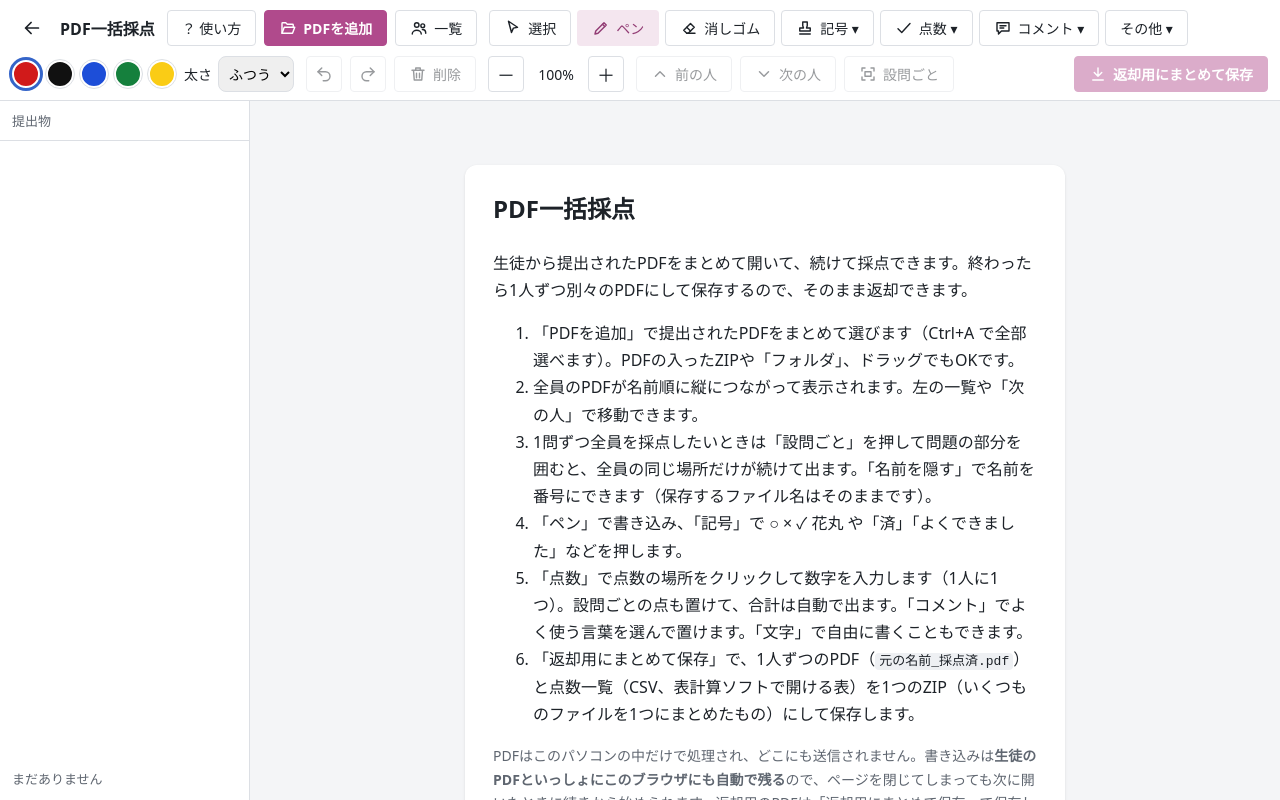
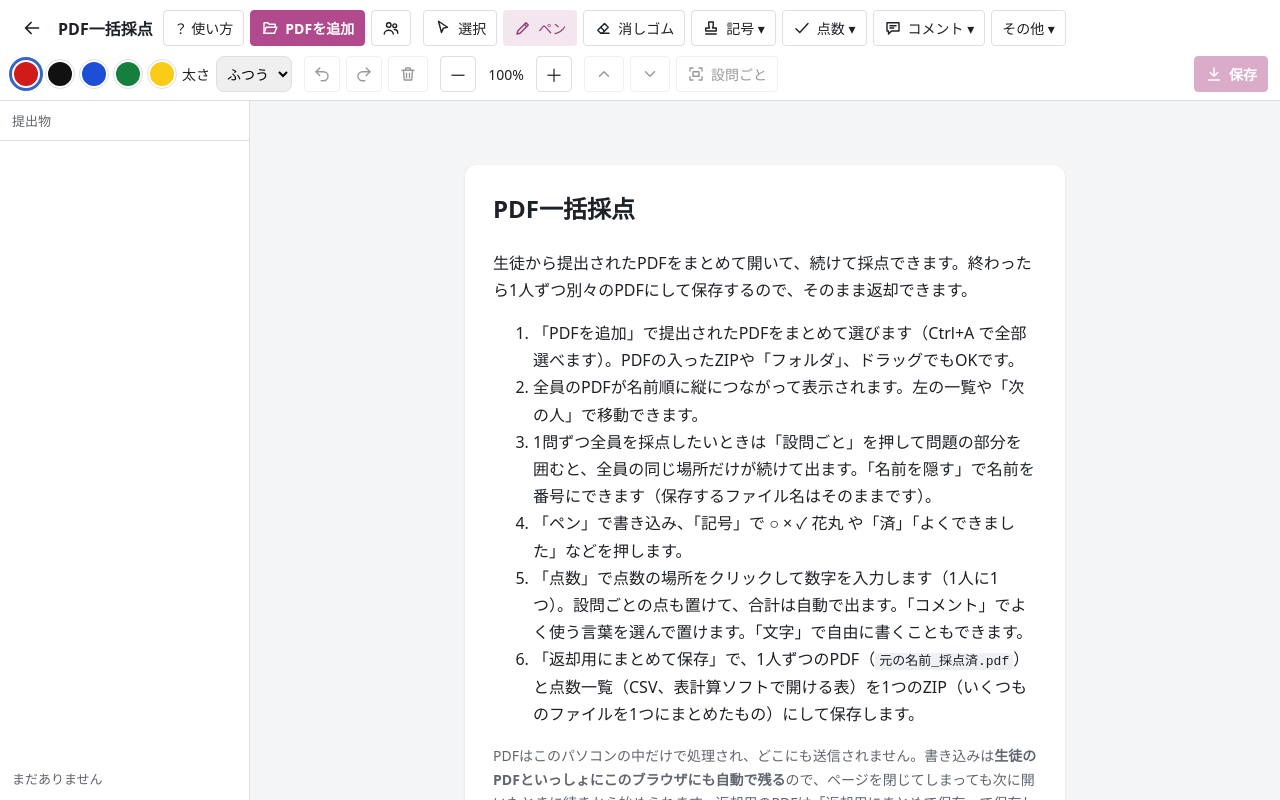
Before and after one commit to Okarin-netizen/IT-Tool-chromebook, a plain HTML site: page pdf-grade/index.html in a window 1280 px wide. Drawn offline with Linux system fonts and the light colour scheme.

Commit message:
PDF一括採点: iPad の横向き（1024〜1300px）でもツールバーを2段に収める
あまり使わないボタン（一覧・削除・前の人・次の人）は絵だけにし、保存は「保存」と短くする。
名前は title と aria-label に残す。更新履歴に3つの端末の見直しを1行足す。

Co-Authored-By: Claude Opus 5.5 <noreply@anthropic.com>
Claude-Session: https://claude.ai/code/session_01NRT8oferPSaKyerXMetUZR

```diff
--- a/pdf-grade/index.html
+++ b/pdf-grade/index.html
@@ -41,7 +41,7 @@
       <span class="app-title">PDF一括採点</span>
       <label class="btn primary" for="file-input" title="PDF（いくつでも）か、PDFの入ったZIPを選ぶ"><svg class="i" aria-hidden="true"><use href="#i-open"/></svg>PDFを追加</label>
       <input id="file-input" type="file" accept="application/pdf,.pdf,application/zip,.zip" multiple hidden>
-      <button id="files-btn" class="btn" title="提出者の一覧を表示/かくす" aria-pressed="true"><svg class="i" aria-hidden="true"><use href="#i-people"/></svg>一覧</button>
+      <button id="files-btn" class="btn" title="提出者の一覧を表示/かくす" aria-label="提出者の一覧" aria-pressed="true"><svg class="i" aria-hidden="true"><use href="#i-people"/></svg><span class="label">一覧</span></button>
     </div>
 
     <div class="group tools" role="radiogroup" aria-label="道具">
@@ -123,7 +123,7 @@
     <div class="group">
       <button id="undo-btn" class="btn icon" disabled title="元に戻す (Ctrl+Z)"><svg class="i" aria-hidden="true"><use href="#i-undo"/></svg></button>
       <button id="redo-btn" class="btn icon" disabled title="やり直す (Ctrl+Y)"><svg class="i" aria-hidden="true"><use href="#i-redo"/></svg></button>
-      <button id="delete-btn" class="btn" disabled title="選んでいるものを消す (Delete)"><svg class="i" aria-hidden="true"><use href="#i-trash"/></svg>削除</button>
+      <button id="delete-btn" class="btn" disabled aria-label="削除" title="選んでいるものを消す (Delete)"><svg class="i" aria-hidden="true"><use href="#i-trash"/></svg><span class="label">削除</span></button>
     </div>
 
     <div class="group" role="group" aria-label="表示倍率">
@@ -133,13 +133,13 @@
     </div>
 
     <div class="group" role="group" aria-label="提出者の移動">
-      <button id="prev-btn" class="btn" disabled title="前の人へ (Shift+N)"><svg class="i" aria-hidden="true"><use href="#i-up"/></svg>前の人</button>
-      <button id="next-btn" class="btn" disabled title="次の人へ (N)"><svg class="i" aria-hidden="true"><use href="#i-down"/></svg>次の人</button>
+      <button id="prev-btn" class="btn" disabled aria-label="前の人" title="前の人へ (Shift+N)"><svg class="i" aria-hidden="true"><use href="#i-up"/></svg><span class="label">前の人</span></button>
+      <button id="next-btn" class="btn" disabled aria-label="次の人" title="次の人へ (N)"><svg class="i" aria-hidden="true"><use href="#i-down"/></svg><span class="label">次の人</span></button>
       <button id="focus-btn" class="btn" disabled aria-pressed="false" title="問題の部分を囲むと、全員の同じ場所を続けて表示して1問ずつ採点できます"><svg class="i" aria-hidden="true"><use href="#i-focus"/></svg><span id="focus-label">設問ごと</span></button>
     </div>
 
     <div class="group end">
-      <button id="save-btn" class="btn primary" disabled title="1人ずつのPDFをZIPにまとめて保存 (Ctrl+S)"><svg class="i" aria-hidden="true"><use href="#i-save"/></svg>返却用にまとめて保存</button>
+      <button id="save-btn" class="btn primary" disabled title="1人ずつのPDFをZIPにまとめて保存 (Ctrl+S)"><svg class="i" aria-hidden="true"><use href="#i-save"/></svg><span class="long">返却用にまとめて</span>保存</button>
     </div>
   </header>
 
--- a/pdf-grade/style.css
+++ b/pdf-grade/style.css
@@ -322,6 +322,15 @@ body[data-tool="area"] .page canvas.ink { cursor: crosshair; }
 }
 .selbox.no-resize .resize { display: none; }
 
+/* ---------- narrower screens (iPad held sideways, 1024–1300px) ----------
+   Keep the toolbar to two rows like on the 11.6" Chromebook: the less-used buttons show only
+   their icon (the name stays in the tooltip and for screen readers). */
+@media (max-width: 1300px) {
+  .toolbar .btn .label, .toolbar .btn .long { display: none; }
+  .toolbar .btn { padding: 0 10px; }
+  .toolbar .group { gap: 6px; }
+}
+
 /* ---------- messages ---------- */
 
 @media (max-width: 760px) {
--- a/shared/js/changelog.js
+++ b/shared/js/changelog.js
@@ -5,6 +5,7 @@ export const CHANGELOG = [
   {
     date: "2026-11-27",
     items: [
+      "Chromebook・Windows・iPad のどれでも同じように使えるように、全ツールを見直しました：Windows（125%表示）で「PDF結合・分割・回転」の保存ボタンがメニューに隠れる、iPad で「画像→PDF」の並べかえや「かおトリ」の顔の移動ができない、iPad で画面の下が隠れる、などを直しました。「PDF一括採点」は iPad の横向きでも上のボタンが2段に収まります（あまり使わないボタンは絵だけになります）",
       "「授業・勉強」に新しいツール「単位の換算」を追加：長さ・重さ・面積・体積・時間・速さ・温度・データ量の単位を、数を入れるだけで変えられる。答えと式（例 1 km = 1,000 m）が出て、右にはほかの単位での値も一覧で出る。インチ・ポンド・坪なども入っている。データ量は 1KB を 1024 バイトか 1000 バイトか選べる。最後に選んだ種類と単位は次に開いたときも残る。オフラインでも動く",
       "iPad の Apple Pencil や Chromebook のタッチペンに対応しました（「PDFに手書き・署名」「PDF一括採点」「画像に書き込み」「人の背景を消す」）：ペンで一度書くと「ペンだけ」がオンになり、ペンで書いて、指でさわるとスクロールになります。手を画面に置いたまま書いても、よけいな線が出ません。指で書きたいときは上の「ペンだけ」を押してオフにできます（タッチ画面のときだけボタンが出ます）。ペンを使わない人の動きは今までと同じです。「かおトリ」「かおかくし」も、長押しで文字の選択や虫めがねが出ないように。「ペンだけ」がオンのときは、2本指で広げる・つまむと拡大・縮小できます（PDFの2つのツールと画像に書き込み）",
       "「授業・勉強」に新しいツール「くじ引き」を追加：係決めや順番決めを、ルーレット（円が回って止まる）・あみだくじ（名前を押すと線をたどる。横線を自分で足すこともできる）・めくるくじ（番号のカードをめくる）・順番決め（全部をランダムに並べる）の4つから選んでできる。中身は名前・係・番号など何でもよく、「当たり」「はずれ」や番号はかんたんに入れられる。先生だけでなく生徒も使える。全画面にしてプロジェクターにも映せる",
```
